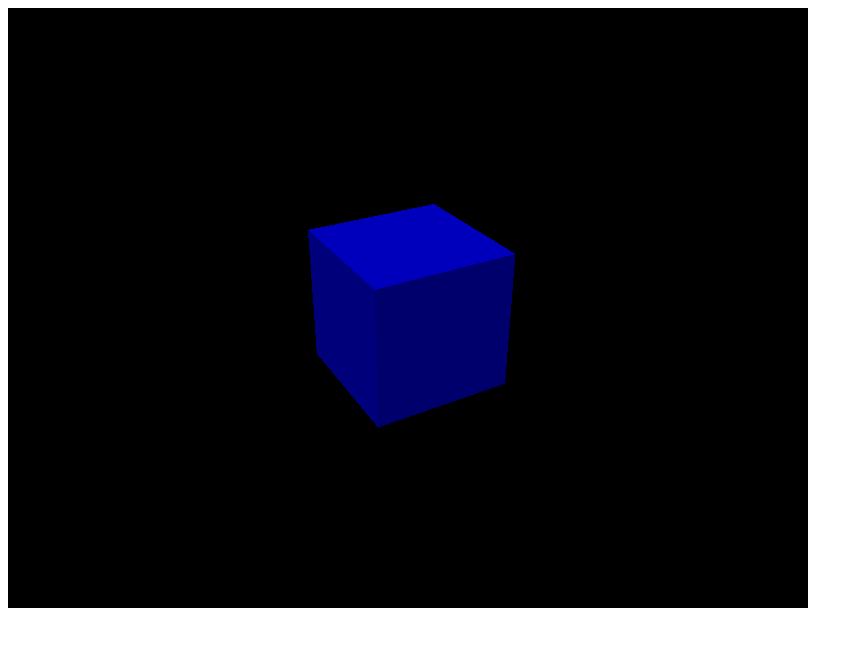
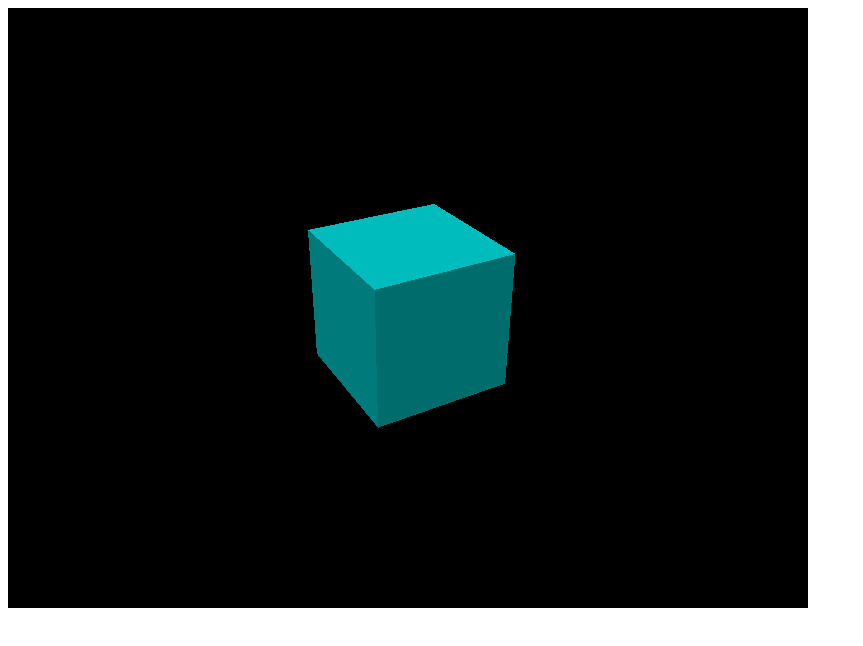
Before and after one commit to network-yard/CGclass, a plain HTML site: page index.html in a window 1280 px wide. Shown: the whole page, without its empty margins (0-863 px from the left). Drawn offline with nearby package versions, Linux system fonts and the light colour scheme; animation ran at ten frames a second.

Commit message:
change color2
色変更

```diff
--- a/index.html
+++ b/index.html
@@ -30,7 +30,7 @@
 
     // 箱を作成
     var geometry = new THREE.BoxGeometry(1, 1, 1);
-    var material = new THREE.MeshPhongMaterial({ color: 0x0ff });
+    var material = new THREE.MeshPhongMaterial({ color: 0x00ffff });
     var box = new THREE.Mesh(geometry, material);
     box.position.z = -5;
     scene.add(box);
```
